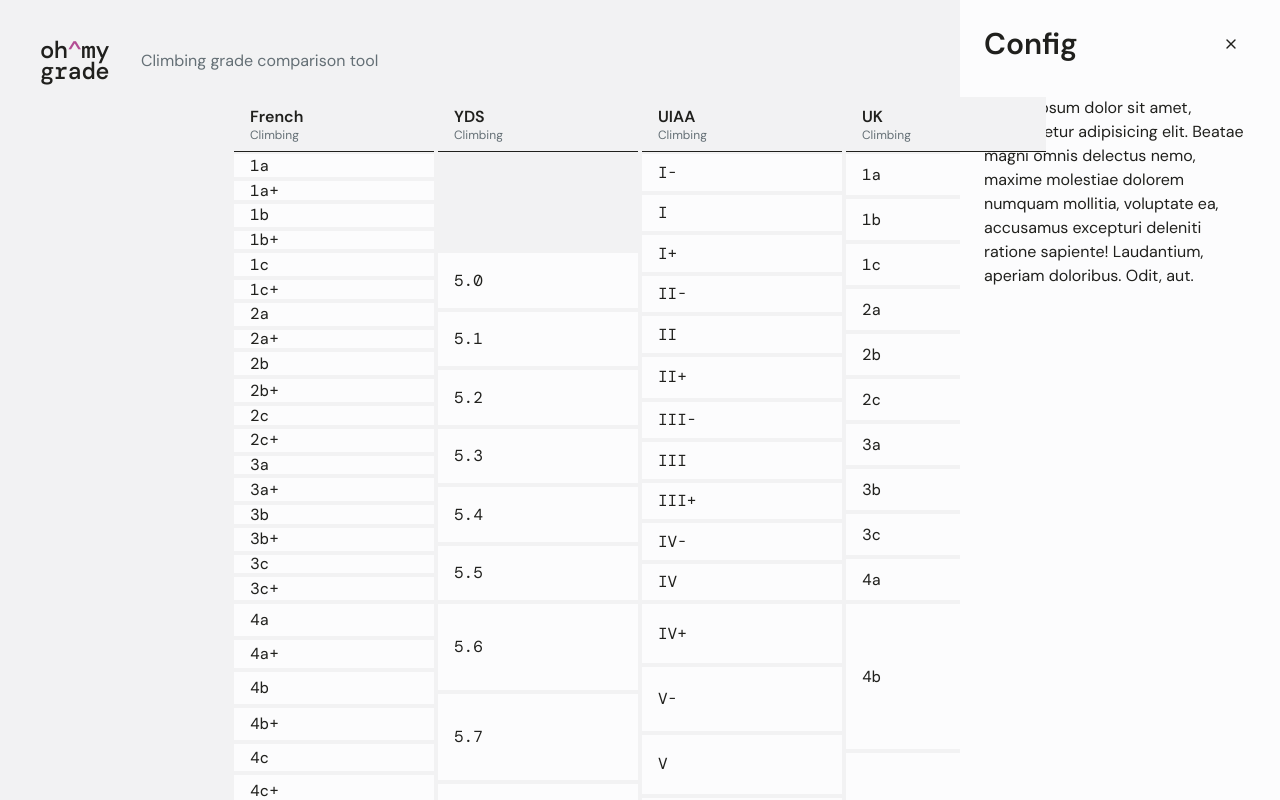
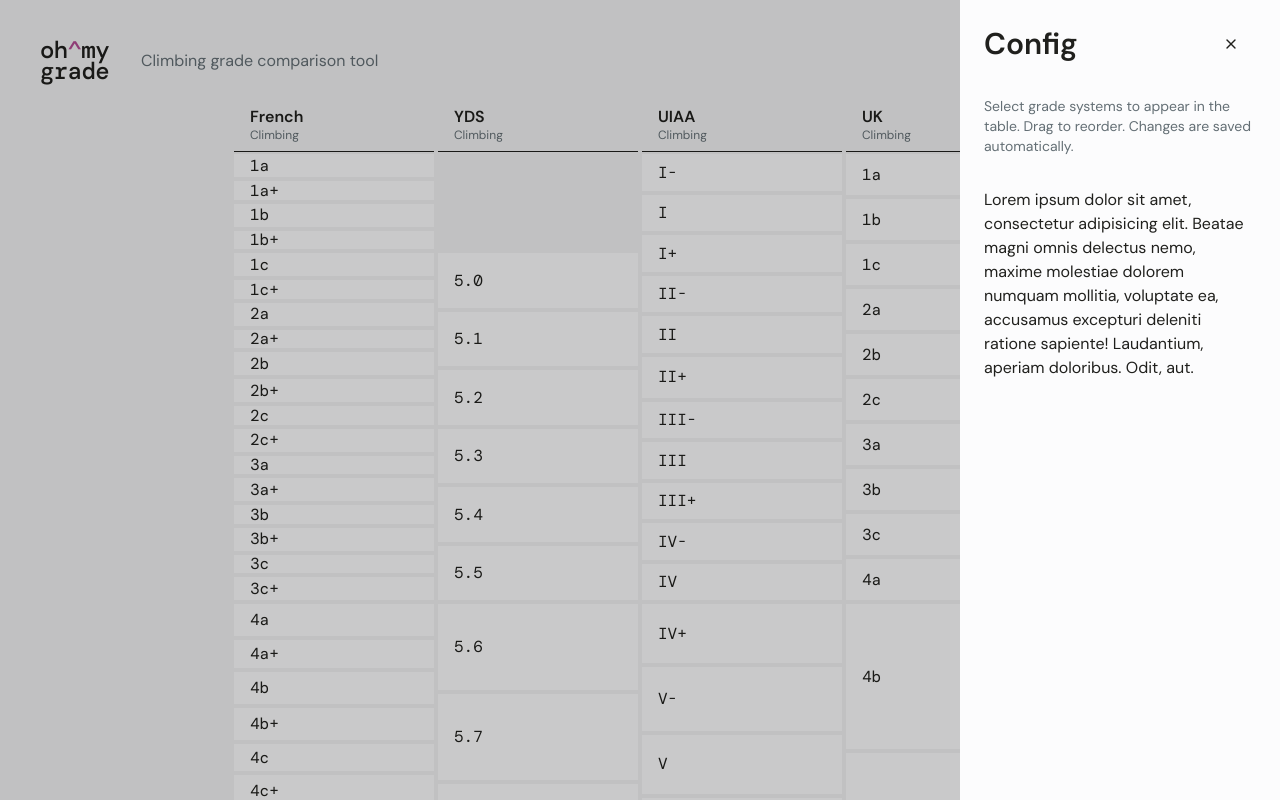
Before and after one commit to adamplesnik/ohmygrade, a React (Vite) app: page / in a window 1280 px wide. Both pictures are taken after a click on the element "Config". Shown: the top 800 px of the page. Built offline with nearby package versions, Linux system fonts and the light colour scheme.

Commit message:
Update popups

```diff
--- a/public/locales/en/translation.json
+++ b/public/locales/en/translation.json
@@ -6,7 +6,8 @@
   },
   "config": {
     "buttonValue": "Config",
-    "title": "Config"
+    "title": "Config",
+    "desc": "Select grade systems to appear in the table. Drag to reorder. Changes are saved automatically."
   },
   "about": {
     "buttonValue": "About"
--- a/src/App.tsx
+++ b/src/App.tsx
@@ -4,7 +4,7 @@ import Table from './components/Table'
 
 const App = () => {
   return (
-    <div className="text-foreground mx-auto px-6 md:px-8 lg:px-10">
+    <div className="text-foreground mx-auto px-6 pb-8 md:px-8 lg:px-10">
       <Header />
       <Table />
     </div>
--- a/src/components/ConfigPopup.tsx
+++ b/src/components/ConfigPopup.tsx
@@ -1,12 +1,15 @@
-import { t } from 'i18next'
 import { HTMLAttributes } from 'react'
+import { useTranslation } from 'react-i18next'
 import Popup from './Popup'
 
 type ConfigPopupType = { isOpen: boolean } & HTMLAttributes<HTMLDivElement>
 
 const ConfigPopup = ({ isOpen = false, onClick }: ConfigPopupType) => {
+  const { t } = useTranslation()
+
   return (
     <Popup isOpen={isOpen} onClick={onClick} title={t('config.title')}>
+      <p className="text-neutral-foreground-dim mb-8 text-sm">{t('config.desc')}</p>
       Lorem ipsum dolor sit amet, consectetur adipisicing elit. Beatae magni omnis delectus nemo, maxime molestiae
       dolorem numquam mollitia, voluptate ea, accusamus excepturi deleniti ratione sapiente! Laudantium, aperiam
       doloribus. Odit, aut.
--- a/src/components/Popup.tsx
+++ b/src/components/Popup.tsx
@@ -12,7 +12,15 @@ const Popup = ({ isOpen = false, title, children, onClick }: PopupProps) => {
     <>
       <div
         className={clsx(
-          'bg-neutral-background fixed top-0 right-0 bottom-0 z-50 w-full max-w-80 p-6 transition-transform',
+          'fixed inset-0 z-40 bg-black transition-opacity',
+          isOpen ? 'opacity-20' : 'pointer-events-none opacity-0'
+        )}
+        onClick={onClick}
+      ></div>
+
+      <div
+        className={clsx(
+          'bg-neutral-background fixed top-0 right-0 bottom-0 z-50 w-full max-w-80 p-6 transition-transform duration-300',
           isOpen ? 'translate-x-0' : 'translate-x-full'
         )}
       >
--- a/src/components/Table.tsx
+++ b/src/components/Table.tsx
@@ -28,7 +28,7 @@ const Table = () => {
         (system) =>
           system && (
             <div key={system.system} className="group w-50">
-              <div className="bg-neutral-background-alt border-neutral-foreground sticky top-24 z-100 border-b px-4 py-2">
+              <div className="bg-neutral-background-alt border-neutral-foreground sticky top-24 z-30 border-b px-4 py-2">
                 <h3 className="group-hover:text-product-foreground font-semibold text-nowrap text-ellipsis">
                   {system.name}
                 </h3>
```
